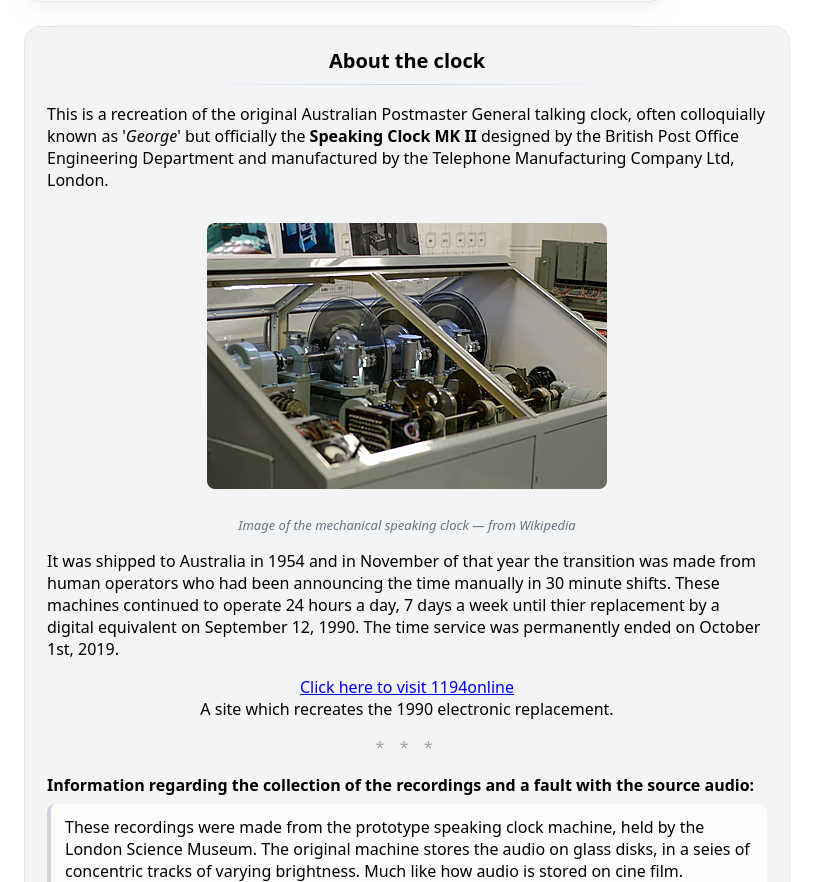
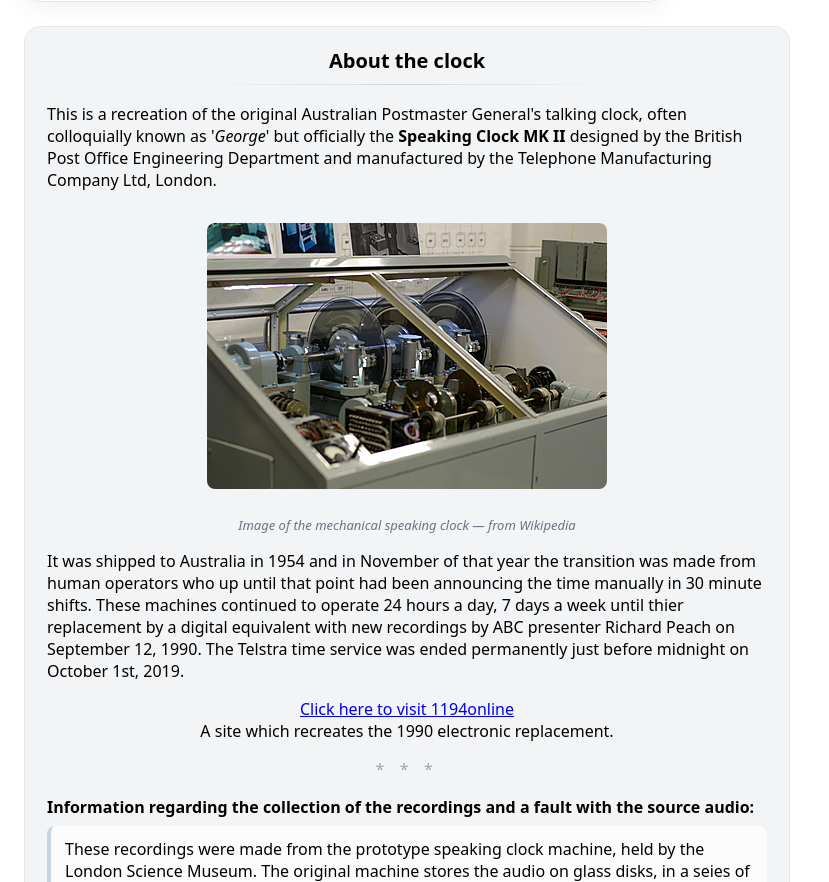
Before and after one commit to damient86/pmgclock, a plain HTML site: page index.html in a window 1280 px wide. Shown: the part 699-1581 px from the top of the page, without its empty margins (0-829 px from the left). Drawn offline with Linux system fonts and the light colour scheme; no server answers.

Commit message:
clarified some text on web

```diff
--- a/index.html
+++ b/index.html
@@ -151,7 +151,7 @@ blockquote {
     <h2>About the clock</h2>
     <div class="info-meta" aria-hidden="true"></div>
     <p class="lead">
-      This is a recreation of the original Australian Postmaster General talking clock, often colloquially known as '<i>George</i>' but officially the
+      This is a recreation of the original Australian Postmaster General's talking clock, often colloquially known as '<i>George</i>' but officially the
       <b>Speaking Clock MK II</b> designed by the British Post Office Engineering Department and manufactured by the Telephone Manufacturing Company Ltd, London.
     </p>
     <div class="figure">
@@ -159,9 +159,9 @@ blockquote {
       <div class="figcaption">Image of the mechanical speaking clock — from Wikipedia</div>
     </div>
     <p>
-      It was shipped to Australia in 1954 and in November of that year the transition was made from human operators who had been announcing the time manually in 30 minute shifts.
-      These machines continued to operate 24 hours a day, 7 days a week until thier replacement by a digital equivalent on September 12, 1990.
-      The time service was permanently ended on October 1st, 2019.
+    It was shipped to Australia in 1954 and in November of that year the transition was made from human operators who up until that point had been announcing the
+     time manually in 30 minute shifts. These machines continued to operate 24 hours a day, 7 days a week until thier replacement by a digital equivalent with new
+      recordings by ABC presenter Richard Peach on September 12, 1990. The Telstra time service was ended permanently just before midnight on October 1st, 2019.
     </p>
     <center>
     <p><a href="https://1194online.com/" target="_blank">Click here to visit 1194online</a><br>A site which recreates the 1990 electronic replacement.</p></center>
```
